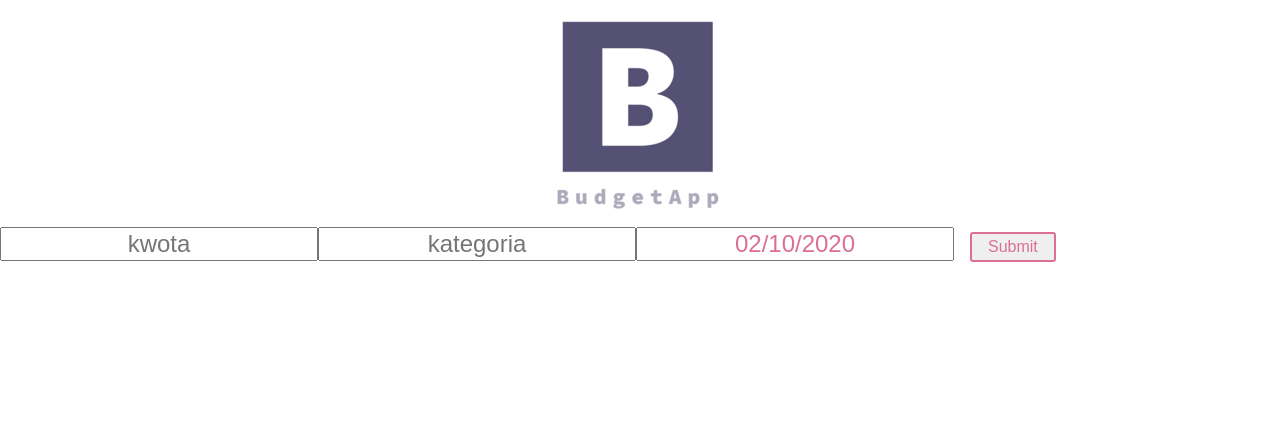
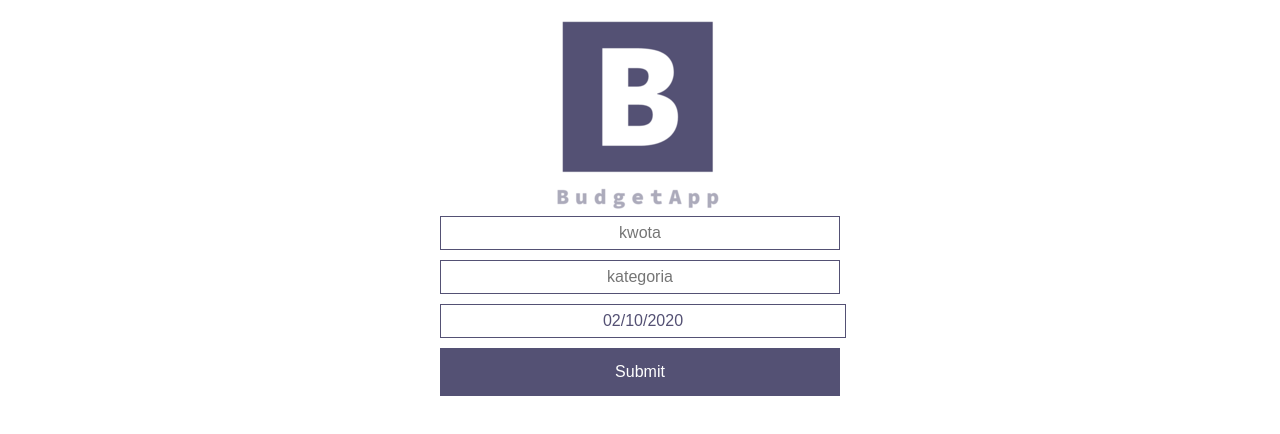
Before and after one commit to konradperko/BudgetApp-React, a React (Create React App) app: page / in a window 1280 px wide. Shown: the top 434 px of the page. Built offline with nearby package versions, Linux system fonts and the light colour scheme.

Commit message:
Expense Form

```diff
--- a/src/App.js
+++ b/src/App.js
@@ -1,6 +1,6 @@
 import React from 'react'
 import logo from './assets/logo192.png'
-import ExpenseForm from './components/expenseForm/expenseForm'
+import ExpenseForm from './components/ExpenseForm/ExpenseForm'
 
 function App() {
   return (
--- a/src/components/useFormValidation/useFormValidation.js
+++ b/src/components/ExpenseForm/hooks.js
@@ -1,36 +1,34 @@
 import { useState, useEffect } from "react"
+import { DataService } from '../../services/DataService'
 
 function useFormValidation(initalState, validate) {
   const [values, setValues] = useState(initalState)
   const [errors, setErrors] = useState({})
   const [isSubmitting, setSubmitting] = useState(false)
+  const URL = 'https://budget-app-aa.herokuapp.com/expenses'
 
   useEffect(() => {
     console.log("use effect")
     if(isSubmitting) {
-      console.log(isSubmitting)
       const noErrors = Object.keys(errors).length === 0
-      console.log(Object.keys(errors))
-      console.log(noErrors)
       if(noErrors) {
-        console.log( values.cost, values.category, values.date )
-        setSubmitting(false)
+        DataService.postData(URL, { ...values }) //
+          .then((data) => {
+            console.log(data);
+            //TODO some confirmation MSG in future
+            setSubmitting(false)
+          });
       } else {
         setSubmitting(false)
       }
     }
-  }, [errors])
+  }, [errors, isSubmitting, values])
 
   function handleChange(event) {
     setValues({
       ...values,
       [event.target.name]: event.target.value
     })
-  }
-
-  function handleBlur() {
-    const validationErrors = validate(values);
-    setErrors(validationErrors)
   }
 
   function handleSubmit(event) {
@@ -40,7 +38,7 @@ function useFormValidation(initalState, validate) {
     setSubmitting(true)
   }
 
-  return {handleSubmit, handleChange, handleBlur, values, errors, isSubmitting}
+  return {handleSubmit, handleChange, values, setValues, errors, isSubmitting}
 }
 
 export default useFormValidation
--- a/src/components/expenseForm/Style.jsx
+++ b/src/components/expenseForm/Style.jsx
@@ -1,16 +1,42 @@
 import styled from 'styled-components'
 
+export const Form = styled.form `
+  display: flex;
+  flex-wrap: wrap;
+  max-width: 400px;
+  margin: 0 auto;
+
+  .react-datepicker-wrapper {
+    width: 100%;
+
+    input {
+      width: 100%;
+      border: 1px solid #545174;
+      color: #545174;
+    }
+  }
+  .error-input {
+    border-color: #ff0000;
+  }
+`
+
 export const Input = styled.input`
-  font-size: 1.5em;
+  width: 100%;
+  height: 30px;
+  margin-bottom: 10px;
+  font-size: 16px;
   text-align: center;
-  color: palevioletred;
+  border: 1px solid #545174;
+  color: #545174;
 `;
 
 export const Button = styled.button`
-  color: palevioletred;
-  font-size: 1em;
-  margin: 1em;
-  padding: 0.25em 1em;
-  border: 2px solid palevioletred;
-  border-radius: 3px;
+  color: #fff;
+  cursor: pointer;
+  width: 100%;
+  margin: 0;
+  font-size: 16px;
+  padding: 15px 0;
+  border: none;
+  background: #545174;
 `;
--- a/src/components/expenseForm/expenseForm.jsx
+++ b/src/components/expenseForm/expenseForm.jsx
@@ -3,10 +3,10 @@ import DatePicker from "react-datepicker"
 
 import "react-datepicker/dist/react-datepicker.css"
 
-import useFormValidation from '../useFormValidation/useFormValidation'
-import validateForm from '../validateForm/validateForm'
+import useFormValidation from './hooks'
+import ValidateForm from '../ValidateForm/ValidateForm'
 
-import { Button, Input } from './Style';
+import * as Styled from './style';
 
 const INITIAL_STATE = {
   cost: '',
@@ -15,17 +15,19 @@ const INITIAL_STATE = {
 }
 
 const  ExpenseForm = () => {
-  const { handleSubmit, handleChange, handleBlur, values, errors, isSubmitting } = useFormValidation(INITIAL_STATE, validateForm);
+  const { handleSubmit, handleChange, values, setValues, errors, isSubmitting } = useFormValidation(INITIAL_STATE, ValidateForm);
 
   const handleDateChange = date => {
-    values.date = date
+    setValues({
+      ...values,
+      date
+    })
   }
 
   return (
-    <form onSubmit={handleSubmit}>
-      <Input
+    <Styled.Form onSubmit={handleSubmit}>
+      <Styled.Input
         onChange={handleChange}
-        onBlur={handleBlur}
         value={values.cost}
         className={errors.cost && 'error-input'}
         name="cost"
@@ -33,9 +35,8 @@ const  ExpenseForm = () => {
         placeholder="kwota"
       />
       {errors.cost && <p>{errors.cost}</p>}
-      <Input
+      <Styled.Input
         onChange={handleChange}
-        onBlur={handleBlur}
         value={values.category}
         className={errors.category && 'error-input'}
         name="category"
@@ -46,12 +47,11 @@ const  ExpenseForm = () => {
       <DatePicker
         selected={values.date}
         onChange={handleDateChange}
-
-        customInput={<Input name="date"/>}
+        customInput={<Styled.Input name="date"/>}
       />
       {errors.date && <p>{errors.date}</p>}
-      <Button disabled={isSubmitting} type="submit">Submit</Button>
-    </form>
+      <Styled.Button disabled={isSubmitting} type="submit">Submit</Styled.Button>
+    </Styled.Form>
   )
 }
 
--- a/src/components/validateForm/validateForm.js
+++ b/src/components/validateForm/validateForm.js
@@ -14,7 +14,7 @@ export default function validateAuth(values) {
   } else if (values.category.length < 2) {
     errors.category = "Kategorię musi zawierać conajmniej 2 znaki"
   }
-
+  //date
   if(!values.date) {
     errors.date = "Podaj datę"
   }
--- /dev/null
+++ b/src/services/DataService.js
@@ -0,0 +1,17 @@
+export const DataService = {
+  postData: async (url = '', data = {}) => {
+    const response = await fetch(url, {
+      method: 'POST',
+      mode: 'cors',
+      cache: 'no-cache',
+      credentials: 'same-origin',
+      headers: {
+        'Content-Type': 'application/json'
+      },
+      redirect: 'follow',
+      referrerPolicy: 'no-referrer',
+      body: JSON.stringify(data)
+    });
+    return await response.json();
+  }
+}
```
Also changed, not shown: 1 other file (tests, documents, lock files or other folders).
